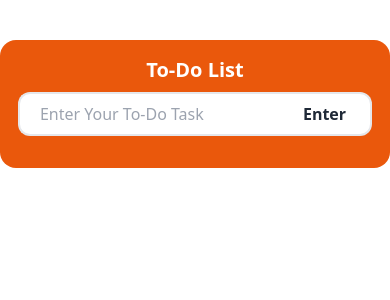
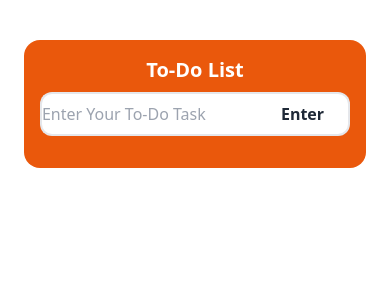
Before and after one commit to moshabbirhossain/to-do-list, a React (Vite) app: page / in a window 390 px wide. Shown: the top 300 px of the page. Built offline with nearby package versions, Linux system fonts and the light colour scheme.

Commit message:
responsvie completed

```diff
--- a/src/ToDo.jsx
+++ b/src/ToDo.jsx
@@ -38,15 +38,16 @@ const ToDo = () => {
         localStorage.setItem('lists', JSON.stringify(saveData))
     },[saveData]);
     return (
-        <div className="box-border max-w-lg rounded-2xl bg-orange-600 mx-auto my-10 p-4">
+        <div className="box-border rounded-2xl w-fit bg-orange-600 mx-auto my-10 p-4">
             <form onSubmit={handleSubmit} className="text-center mb-4">
                 <h1 className="text-xl font-semibold mb-2 text-white">To-Do List</h1>
+                <div className="flex w-full items-center justify-center">
                 <input
                     type="text"
                     required
                     onChange={(e) => setData(e.target.value)}
                     value={data}
-                    className="border-solid border-2 border-r-0 rounded-l-xl outline-none pl-5 md:pl-6 lg:pl-6 pr-6 py-2"
+                    className="border-solid border-2 border-r-0 rounded-l-xl outline-none  md:pl-6 lg:pl-6 lg:pr-6 py-2 bg-white"
                     placeholder="Enter Your To-Do Task"
                 />
                 <button
@@ -54,6 +55,7 @@ const ToDo = () => {
                     className="border-solid border-2 border-l-0 rounded-r-xl outline-none pl-2 md:pl-16 lg:pl-16 pr-6 md:pr-10 lg:pr-10 py-2 font-bold bg-white">
                     {editData !== null ? "Update" : "Enter"}
                 </button>
+                </div>
             </form>
             {
                 saveData.map((item) => (
```
